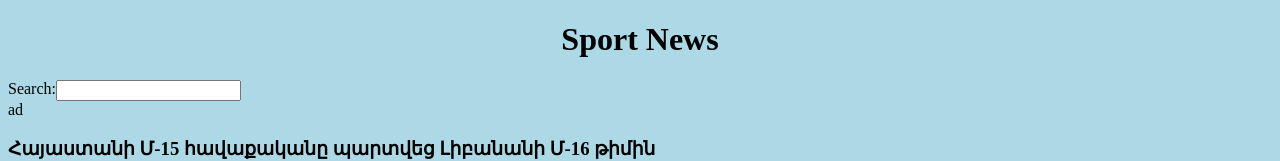
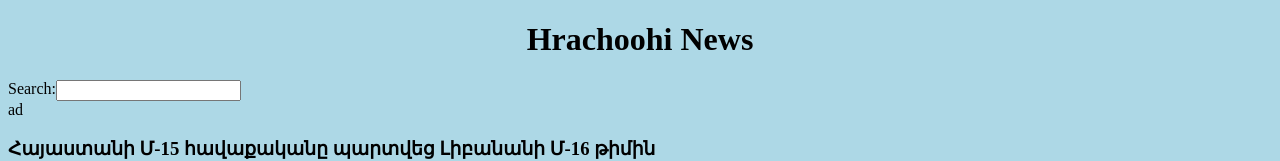
Before and after one commit to hrachoohi/web-site, a plain HTML site: page Desktop/index.html in a window 1280 px wide. Shown: the top 161 px of the page. Drawn offline with Linux system fonts and the light colour scheme.

Commit message:
second commjit

```diff
--- a/Desktop/index.html
+++ b/Desktop/index.html
@@ -23,7 +23,7 @@ body{
 </head>
 <body>
 <div>
-<div class="site-name"><h1 align="center">Sport News</h1></div>
+<div class="site-name"><h1 align="center">Hrachoohi News</h1></div>
 <div class="search">
 	 Search:<input type="text"></input>
 </div>
```
